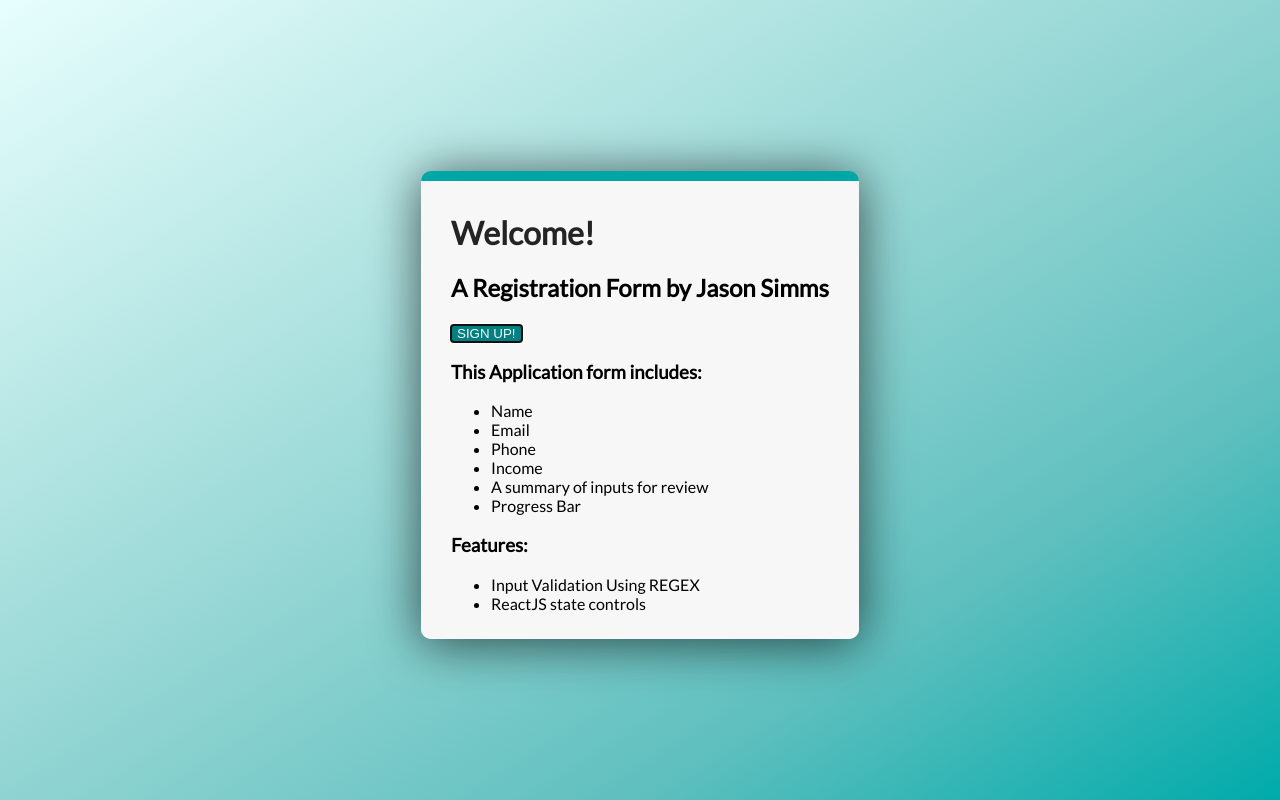
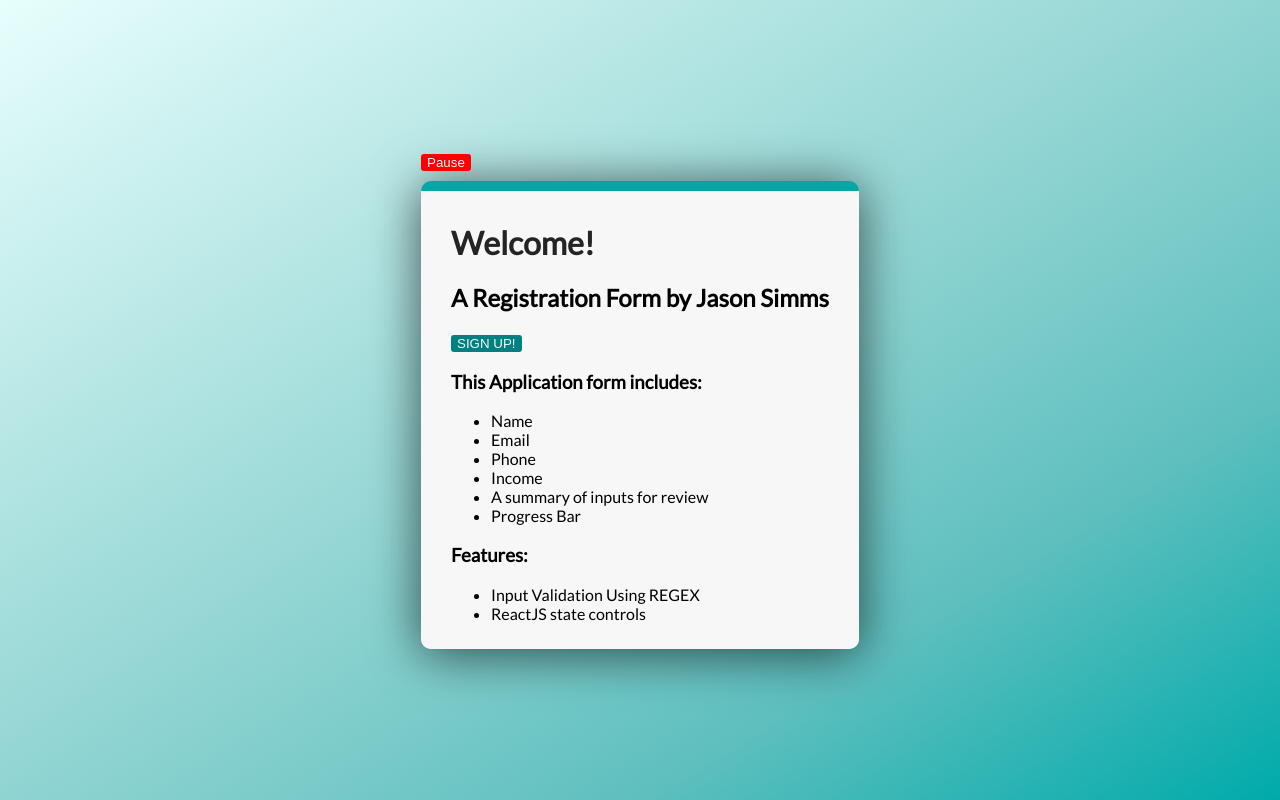
Before and after one commit to JasonSimms/challenge-signup-multipage, a React (Create React App) app: page / in a window 1280 px wide. Built offline with nearby package versions, Linux system fonts and the light colour scheme; the HTML template or start-up script is replaced by a standard one.

Commit message:
Music Added Debug Needed / Debug Progress Bar needed

```diff
--- a/src/App.js
+++ b/src/App.js
@@ -15,6 +15,8 @@ import Summary from "./components/Summary";
 import NotFound from "./components/NotFound";
 import End from "./components/End";
 
+import Music from "./components/Music"
+
 class App extends Component {
   constructor(props) {
     super(props);
@@ -27,7 +29,7 @@ class App extends Component {
       nameLast: ``,
       email: ``,
       phone: ``,
-      salary: ``
+      salary: ``,
     };
 
     this._setProgress = this._setProgress.bind(this);
@@ -35,6 +37,7 @@ class App extends Component {
     this._reset = this._reset.bind(this);
     this._navigate = this._navigate.bind(this);
     this._validate = this._validate.bind(this);
+
   }
 
   render() {
@@ -85,6 +88,7 @@ class App extends Component {
 
     return (
       <React.Fragment>
+        <Music/>
         <BrowserRouter>
           <React.Fragment>
             <Switch>
@@ -175,9 +179,10 @@ class App extends Component {
   }
 
   _setProgress() {
-    if (this.state.progress < 100)
+    const steps = 5
+    const interval = 100/steps
       this.setState(prevState => ({
-        progress: prevState.progress + 25
+        progress: prevState.step + interval
       }));
   }
 
@@ -213,5 +218,7 @@ class App extends Component {
       }, 1000);
     }
   }
+
+
 }
 export default App;
--- a/src/components/Landing.jsx
+++ b/src/components/Landing.jsx
@@ -8,7 +8,7 @@ const Landing = props => {
       <h1>Welcome!</h1>
       <h2>A Registration Form by Jason Simms</h2>
       <a href="/signup">
-      <button className="signup" autofocus="true">
+      <button className="signup">
       SIGN UP!
       </button>
      </a>
--- /dev/null
+++ b/src/components/Music.jsx
@@ -0,0 +1,33 @@
+import React, { Component } from "react";
+
+class Music extends Component {
+  constructor(props) {
+    super(props);
+
+    this.state = {
+      play: true
+    };
+
+    this.url = "./Local-forecast-elevator-music/Elevator-music.mp3";
+    this.audio = new Audio(this.url);
+    this.togglePlay = this.togglePlay.bind(this);
+  }
+
+  render() {
+    this.audio.play();
+
+    return (
+      <button className="music-btn" onClick={this.togglePlay}>
+        {this.state.play ? "Pause" : "Play"}
+      </button>
+    );
+  }
+
+  togglePlay() {
+    this.setState({ play: !this.state.play });
+    console.log(this.audio);
+    this.state.play ? this.audio.play() : this.audio.pause();
+  }
+}
+
+export default Music;
--- a/src/index.css
+++ b/src/index.css
@@ -87,6 +87,12 @@ button {
   color: hsl(0, 0%, 97%);
 }
 
+.music-btn{
+  align-self: flex-end;
+  /* color: red; */
+  background-color: red
+}
+
 .back {
   background-color: transparent;
   color: hsl(0, 0%, 29%);
```
Also changed, not shown: public/Local-forecast-elevator-music/Read.txt (added), 1 other file (tests, documents, lock files or other folders).
